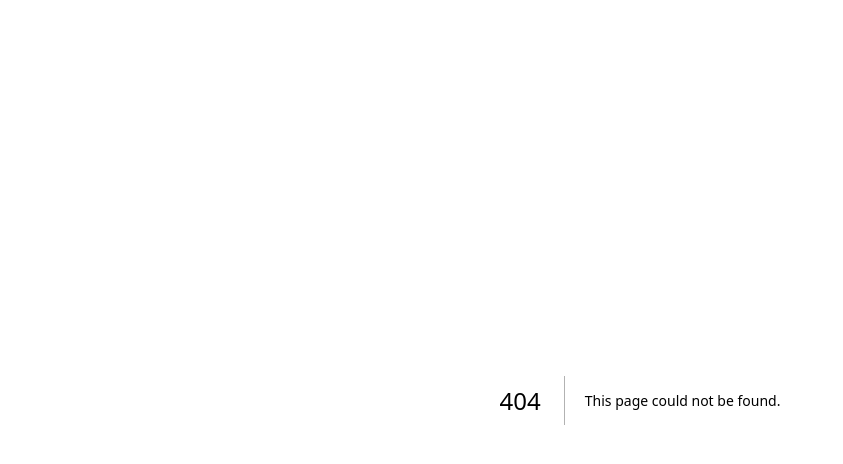
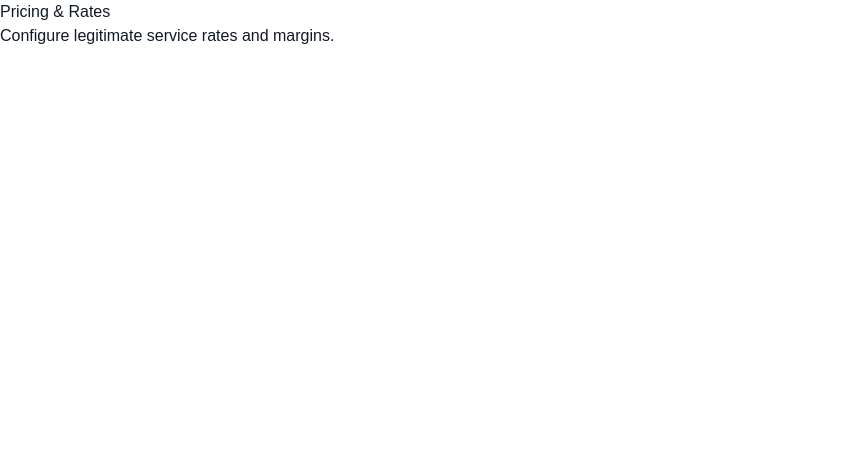
Before and after one commit to pra-y104/promvanta, a Next.js app: page /admin/pricing in a window 1280 px wide. Before the commit this address had no page. Shown: the top 464 px of the page, without its empty margins (0-843 px from the left). Built offline with nearby package versions, Linux system fonts and the light colour scheme.

Commit message:
Add Admin Pricing Page component

```diff
--- /dev/null
+++ b/app/admin/pricing/page.tsx
@@ -0,0 +1,8 @@
+export default function AdminPricingPage() {
+  return (
+    <main>
+      <h1>Pricing & Rates</h1>
+      <p>Configure legitimate service rates and margins.</p>
+    </main>
+  );
+}
```
